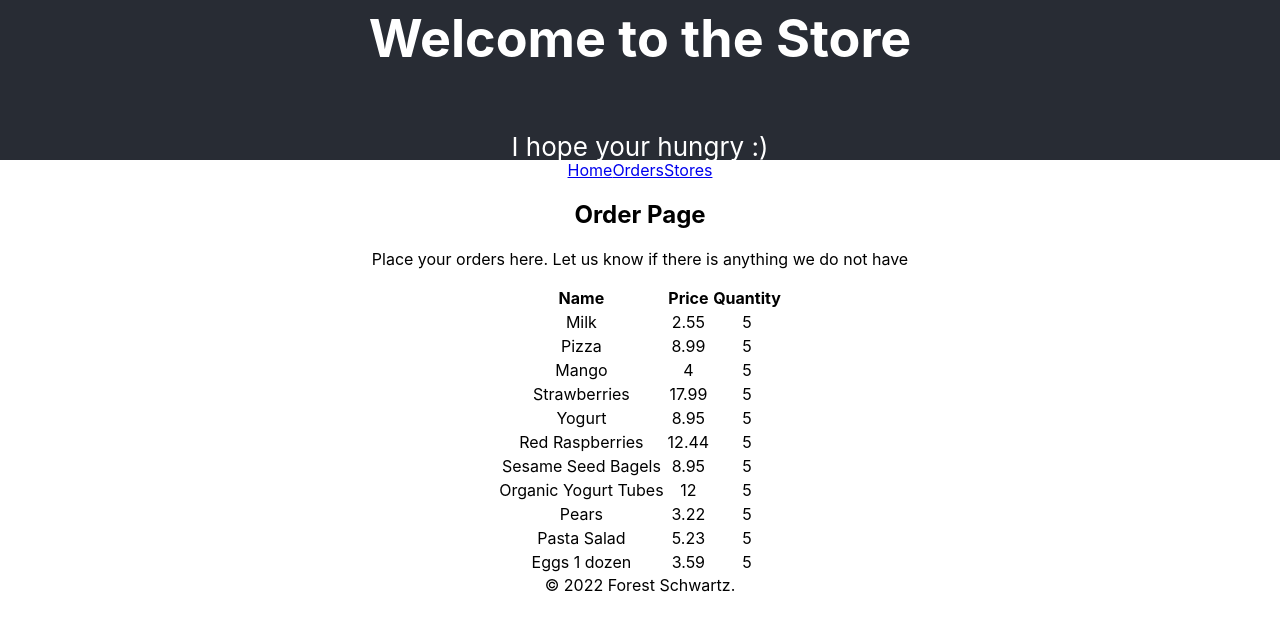
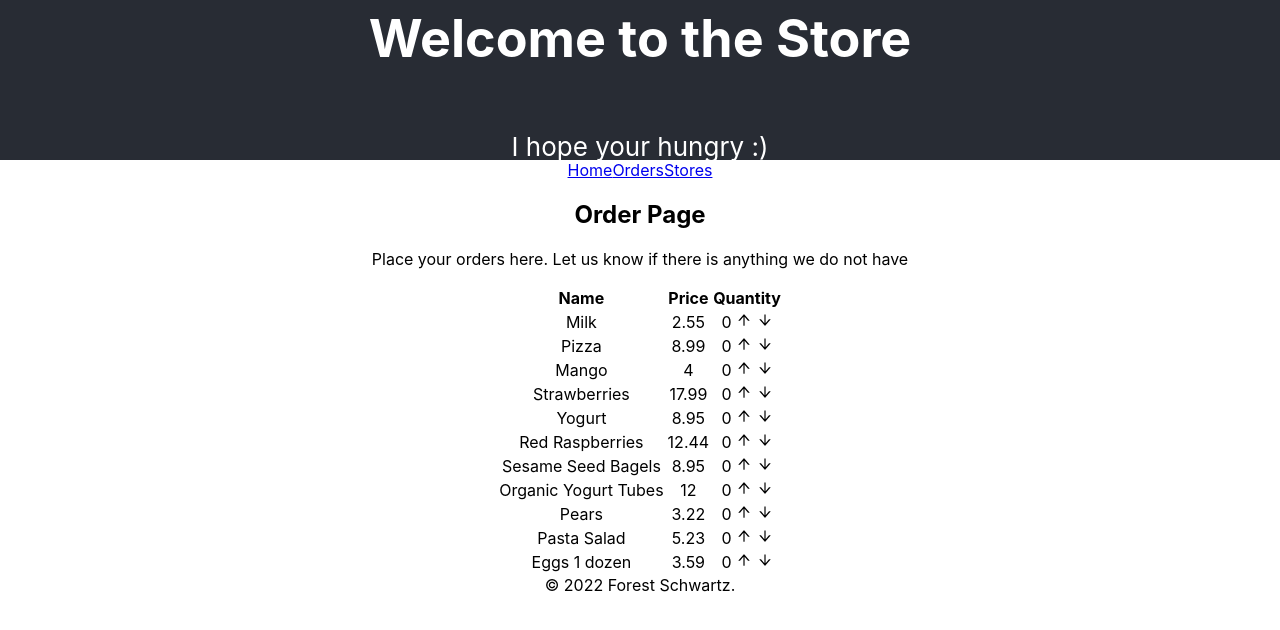
Before and after one commit to Bosque77/CS_290, a React (Create React App) app: page /order in a window 1280 px wide. Shown: the top 630 px of the page. Built offline with nearby package versions, Linux system fonts and the light colour scheme.

Commit message:
added the SelectQuantity Component

```diff
--- a/src/components/GroceryRow.js
+++ b/src/components/GroceryRow.js
@@ -1,4 +1,5 @@
 import React from "react";
+import SelectQuantity from "./SelectQuantity";
 
 
 const GroceryRow = ({item}) => {
@@ -8,7 +9,7 @@ const GroceryRow = ({item}) => {
             <tr>
                 <td>{item.name}</td>
                 <td className="numeric-order-data">{item.price}</td>
-                <td className="numeric-order-data"> 5 </td>
+                <td className="numeric-order-data"><SelectQuantity /> </td>
             </tr>
         </>
     )
--- a/src/components/SelectQuantity.js
+++ b/src/components/SelectQuantity.js
@@ -0,0 +1,30 @@
+import React from "react";
+import { useState } from "react";
+import { AiOutlineArrowUp, AiOutlineArrowDown } from "react-icons/ai";
+
+const SelectQuantity = () => {
+    const [counter, setCounter] = useState(0)
+
+
+    const incrementCounter = () => {
+        if (counter < 10){
+            setCounter(counter+1)
+        }
+    }
+
+    const decrementCounter = () => {
+        if (counter > 0) {
+            setCounter(counter -1)
+        }
+    }
+
+    return(
+        <>
+        {counter} <AiOutlineArrowUp onClick={ incrementCounter } /> <AiOutlineArrowDown onClick={decrementCounter}/>
+        </>
+    )
+}
+
+
+
+export default SelectQuantity
```
